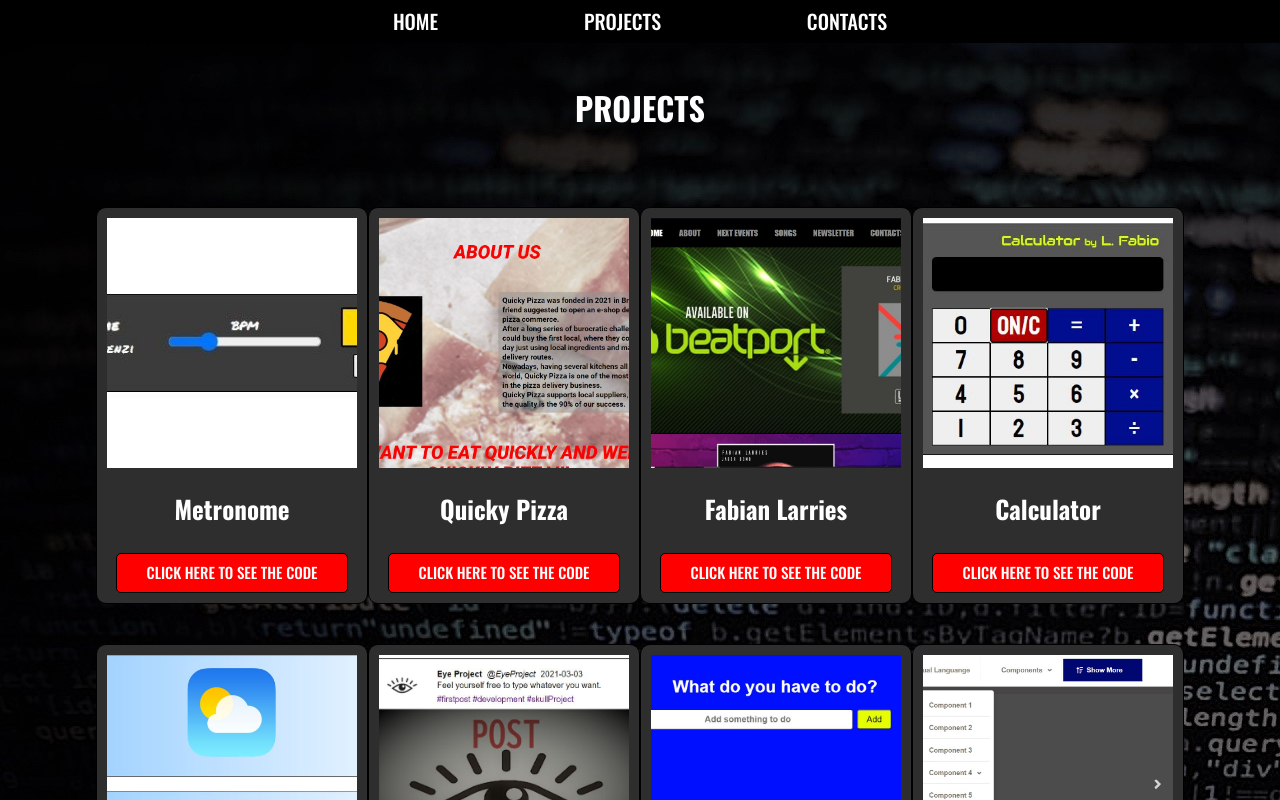
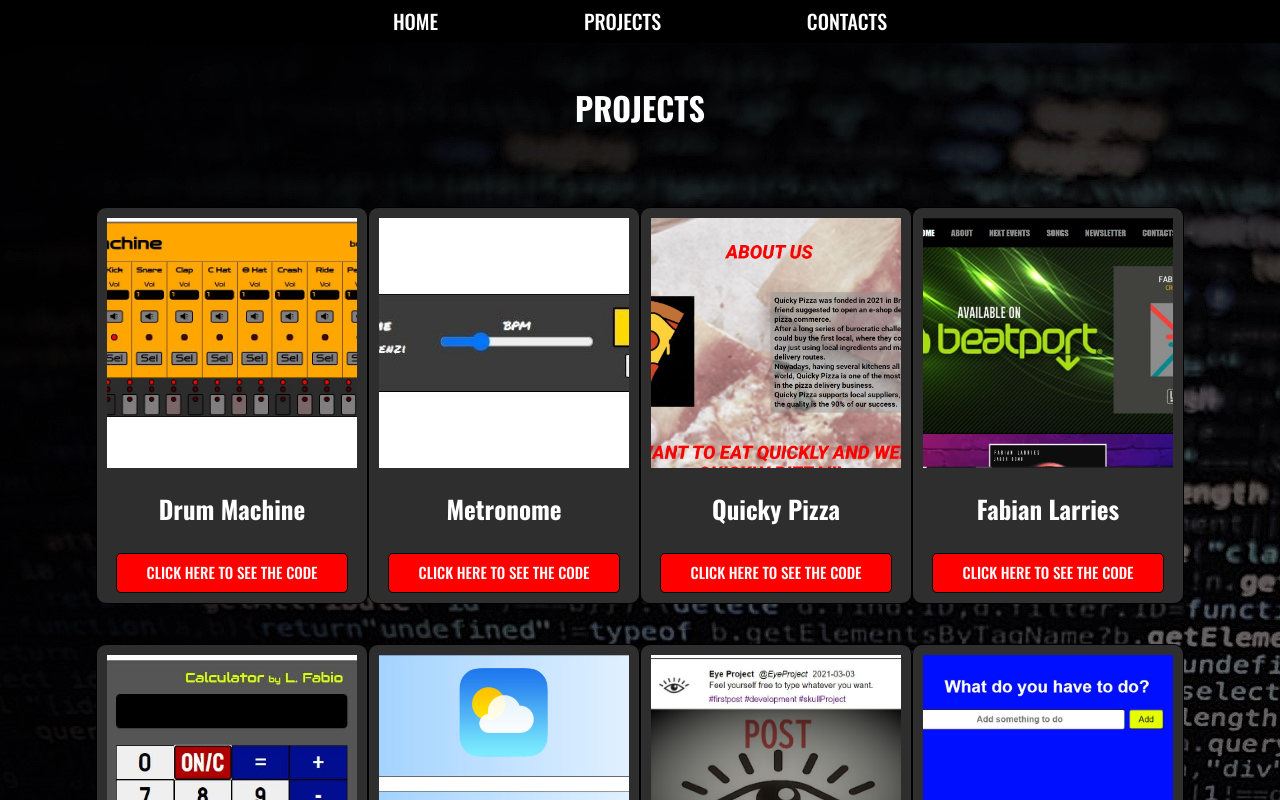
Before and after one commit to fabiolorenzi/portfolio, a React (Create React App) app: page /projects in a window 1280 px wide. Shown: the top 800 px of the page. Built offline with nearby package versions, Linux system fonts and the light colour scheme.

Commit message:
updating 22042021

```diff
--- a/src/components/Projects.jsx
+++ b/src/components/Projects.jsx
@@ -7,6 +7,12 @@ function Projects() {
         <div className="projectsPage">
             <h1>PROJECTS</h1>
             <div className="projects">
+                <SingleProject
+                    name="Drum Machine"
+                    image="drum-machine"
+                    conn="https://fabiolorenzi.github.io/drum-machine"
+                    code="https://github.com/fabiolorenzi/drum-machine"
+                />
                 <SingleProject
                     name="Metronome"
                     image="metronome"
--- a/src/style.css
+++ b/src/style.css
@@ -311,6 +311,10 @@ body {
     background-image: url("./img/metronome_image.jpg");
 }
 
+#drum-machine {
+    background-image: url("./img/drum_machine_image.JPG");
+}
+
 .nameProject {
     display: block !important;
     color: #ffffff;
```
Also changed, not shown: src/img/drum_machine_image.JPG (added).
